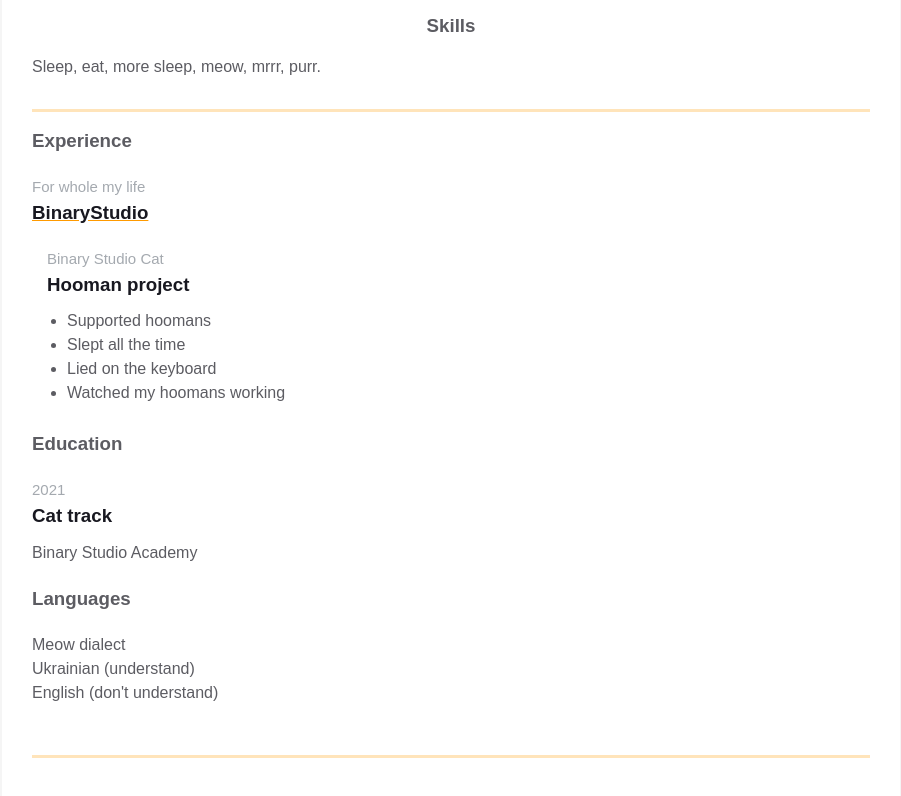
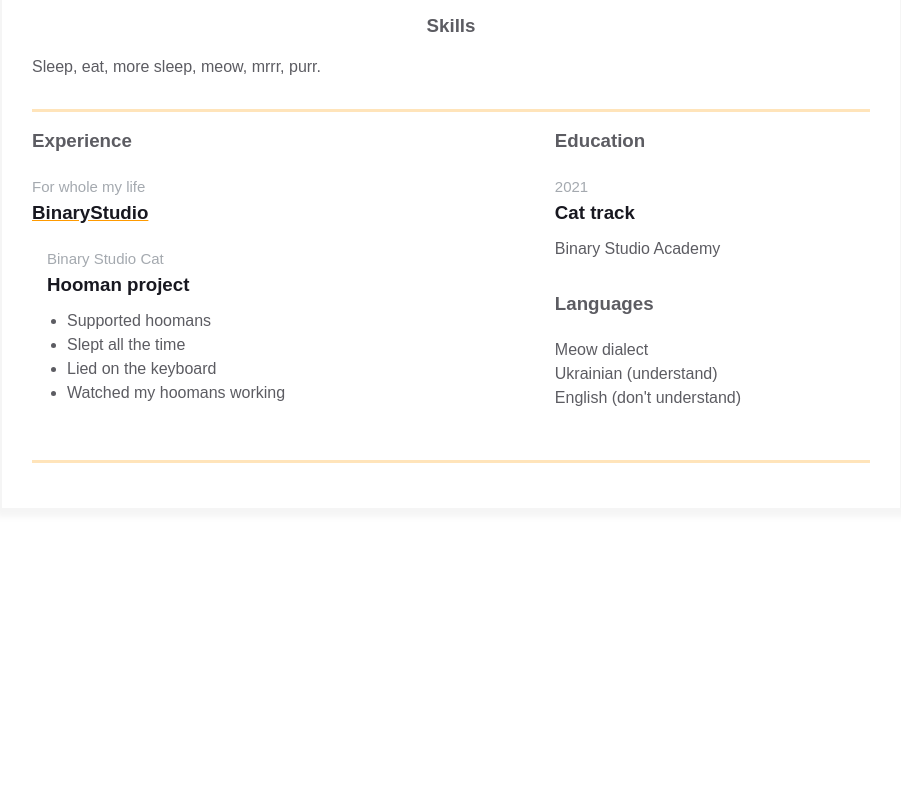
Before and after one commit to IhorHudkov/homepage, a plain HTML site: page index.html in a window 1280 px wide. Shown: the part 446-1242 px from the top of the page, without its empty margins (189-1090 px from the left). After the commit the page ends 1005 px from the top, so only its background shows below. Drawn offline with Linux system fonts and the light colour scheme.

Commit message:
Correct the layout in the Experiences block

```diff
--- a/index.html
+++ b/index.html
@@ -127,7 +127,6 @@
             <div class="container">
                 <div class="resume__block">
                     <div class="main-info fh">
-
                         <div class="experiences">
                             <h3 class="experiences__header">Experience</h3>
                             <div class="experiences__company">
@@ -148,9 +147,6 @@
                                 </div>
                             </div>
                         </div>
-                    </div>
-
-                    <div class="additional-info fv">
                         <div class="additional-info fv">
                             <div class="additional-info__education">
                                 <h3 class="additional-info__education-header">Education</h3>
@@ -174,7 +170,11 @@
                                 </p>
                             </div>
                         </div>
+
                     </div>
+
+
+
                 </div>
             </div>
         </div>
```
